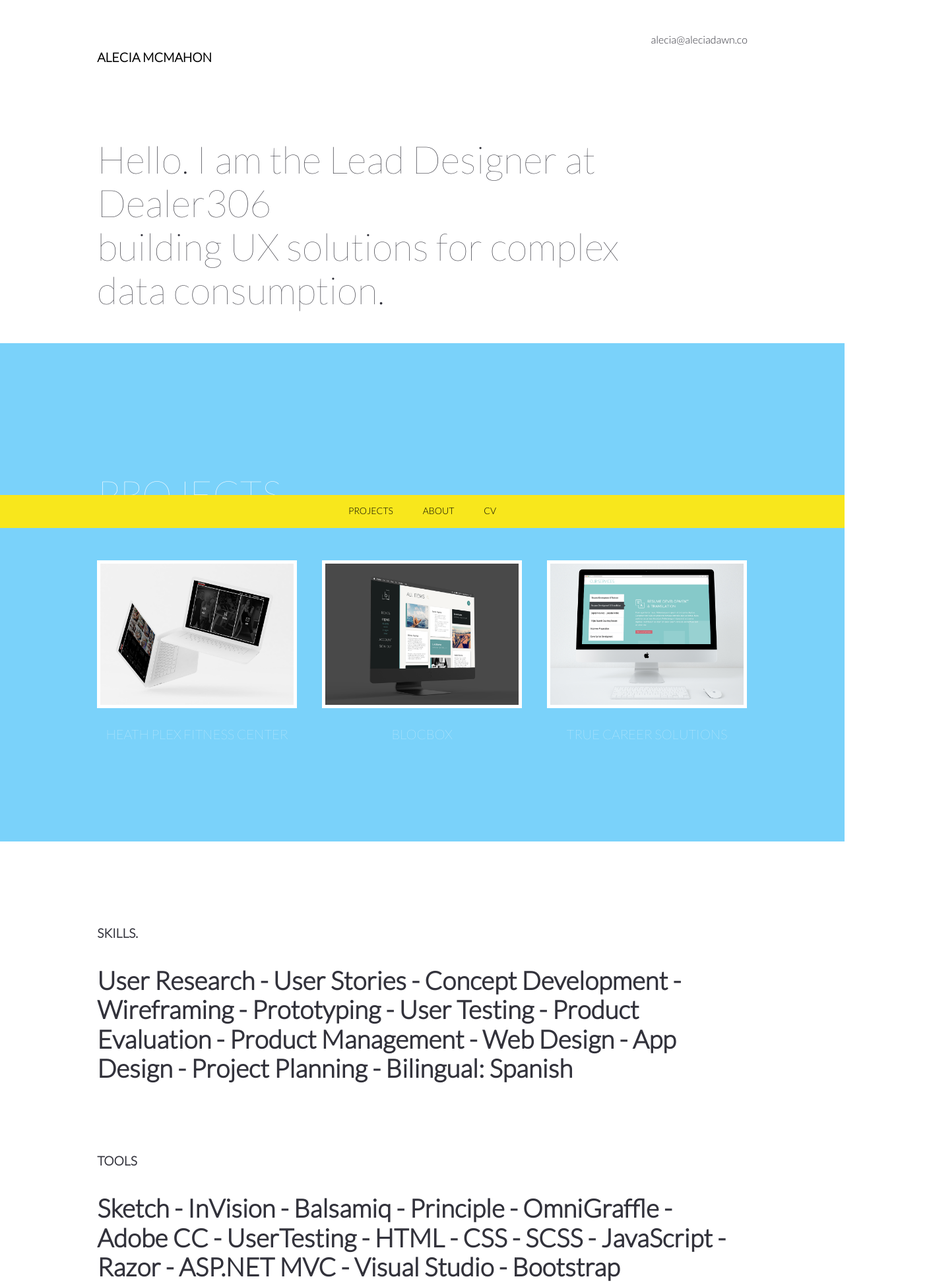
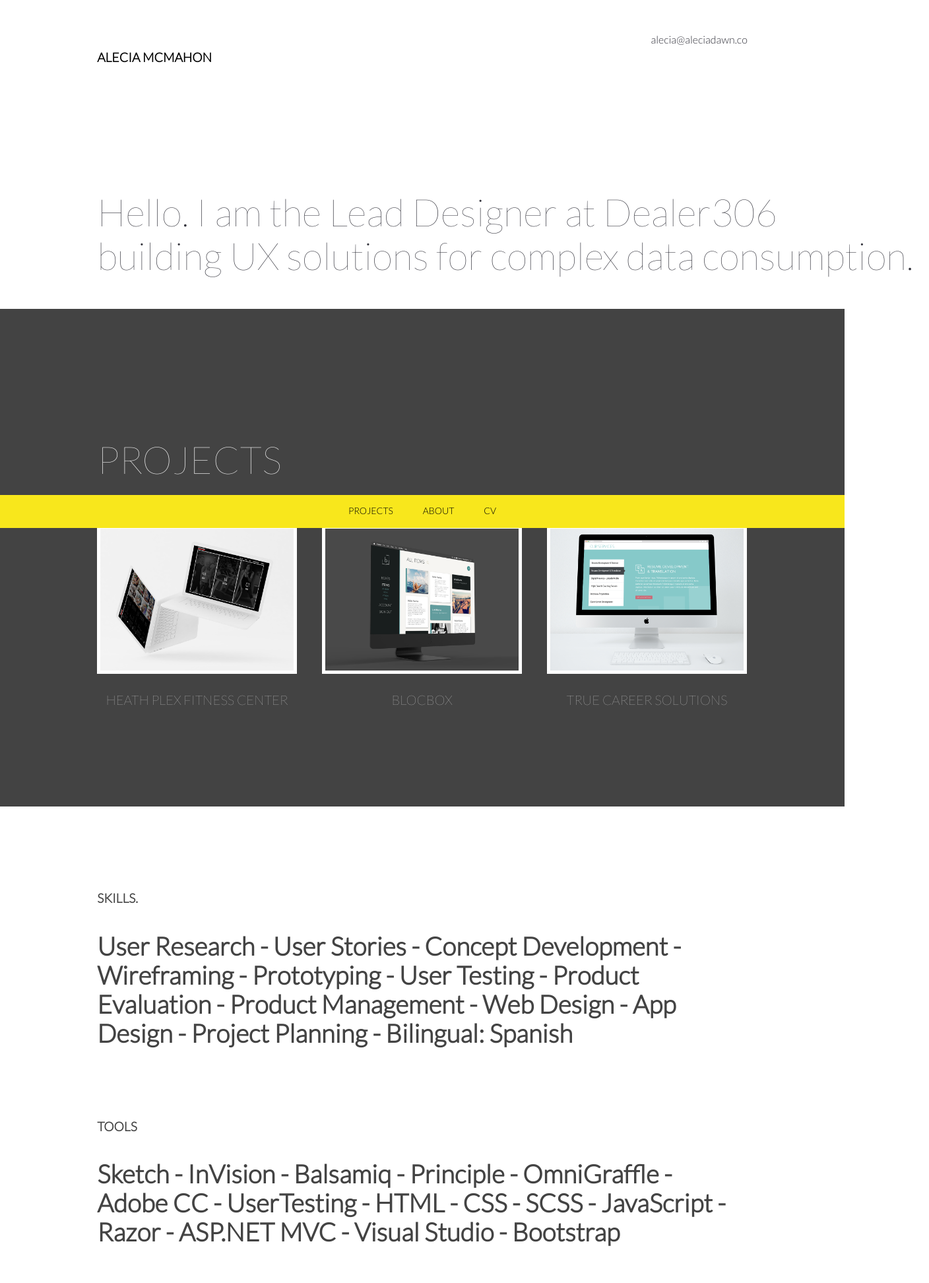
Before and after one commit to aleciadawn/aleciadawn.github.io, a plain HTML site: page index.html in a window 1280 px wide. Shown: the top 1944 px of the page at 66% size, 1408 px wide, since content can reach past the window. Drawn offline with nearby package versions, Linux system fonts and the light colour scheme; files that its build step writes are made by us from their sources.

Commit message:
Update landing.css

```diff
--- a/styles/landing.css
+++ b/styles/landing.css
@@ -32,8 +32,9 @@
 
  #hero-title {
      position: relative;
+	 height:100vh
      max-width: 70vw;
-     padding-top: 20vh;
+     padding-top: 30vh;
      padding-left: 1rem;
      padding-right: 1rem;
      margin-left: 10%;
@@ -58,7 +59,7 @@
 
    #projects {
      position: relative;
-     background-color: #7AD2FA;
+     background-color: #434343;
      color: #FFFFFF;
      padding: 10%;
      opacity:1;
@@ -112,16 +113,16 @@
      padding-left: 1rem;
      padding-right: 1rem;
      height: 100%;
-     color: #32323B;
+     color: #434343;
      text-align: left;
    }
 
 
  .about {
    position: relative;
-   background-color: #61DAAA;
+   background-color: #434343;
    padding: 10%;
-   color: #32323B;
+   color: #ffffff;
  }
 
  .about h2 {
```
